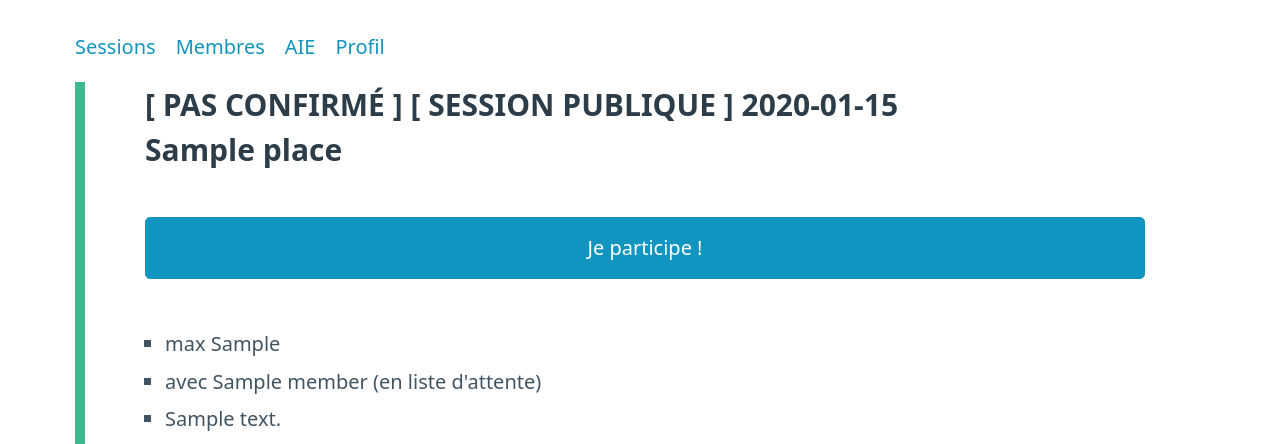
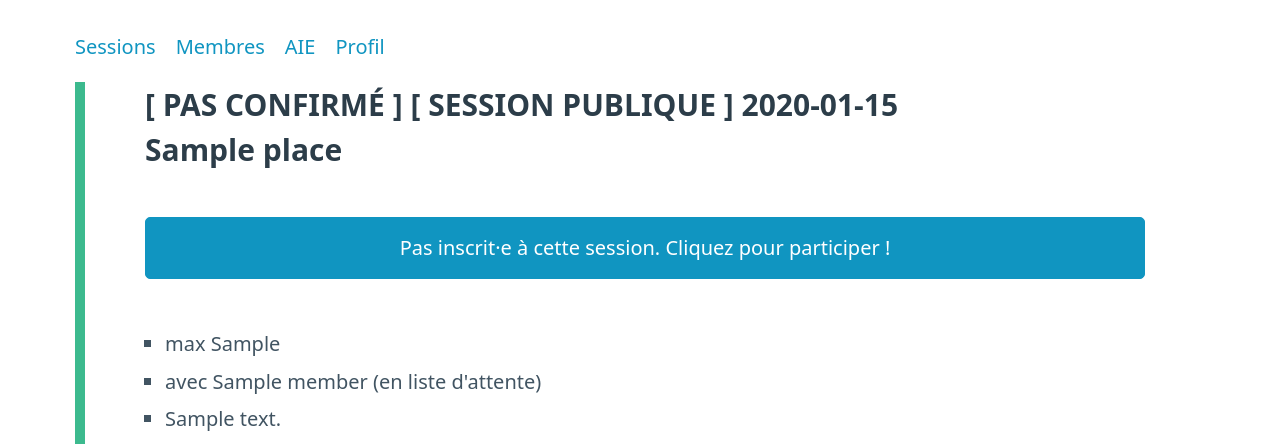
Before and after one commit to domeav/AIE_webapp, a Flask app: template templates/sessions.html in a window 1280 px wide. Shown: the part 228-672 px from the top of the page. Run offline with Flask 3, Linux system fonts and the light colour scheme; the template is opened without the code that fills it: most values are stand-ins (such as "Sample title", 1, 10 or a date in 2020); parts of the project's set-up code (start-up, migrations or seed data) failed here and were passed over.

Commit message:
Imp: button labels

```diff
--- a/templates/sessions.html
+++ b/templates/sessions.html
@@ -21,9 +21,9 @@
   <form method="POST">
     <input type="hidden" name="session_id" value="{{ session.id }}"></input>
     {% if participation %}
-    <input type="submit" class="warning" value="Je ne participe plus"></input>
+    <input type="submit" class="warning" value="Actuellement inscrit·e à cette session. Cliquez pour annuler la participation."></input>
     {% else %}
-    <input type="submit" value="Je participe !"></input>
+    <input type="submit" value="Pas inscrit·e à cette session. Cliquez pour participer !"></input>
     {% endif %}
   </form>
   <ul>
```
